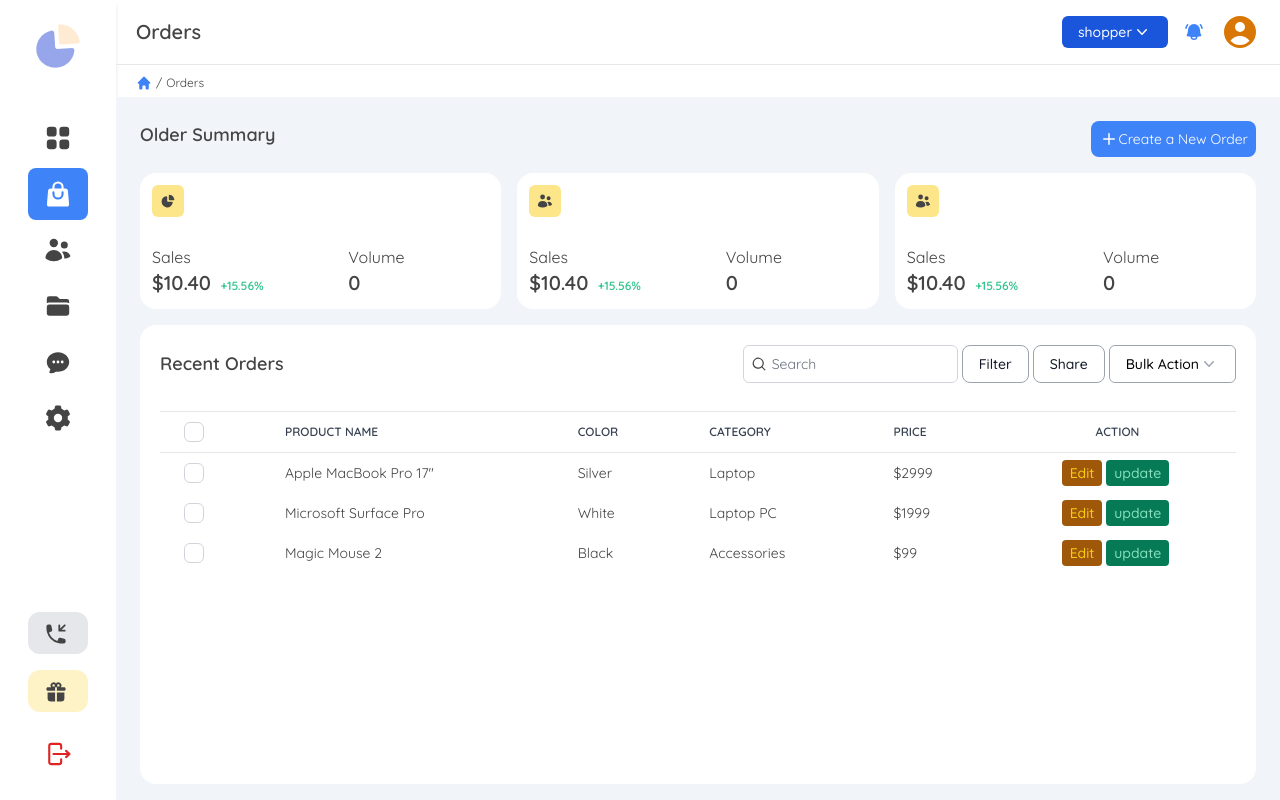
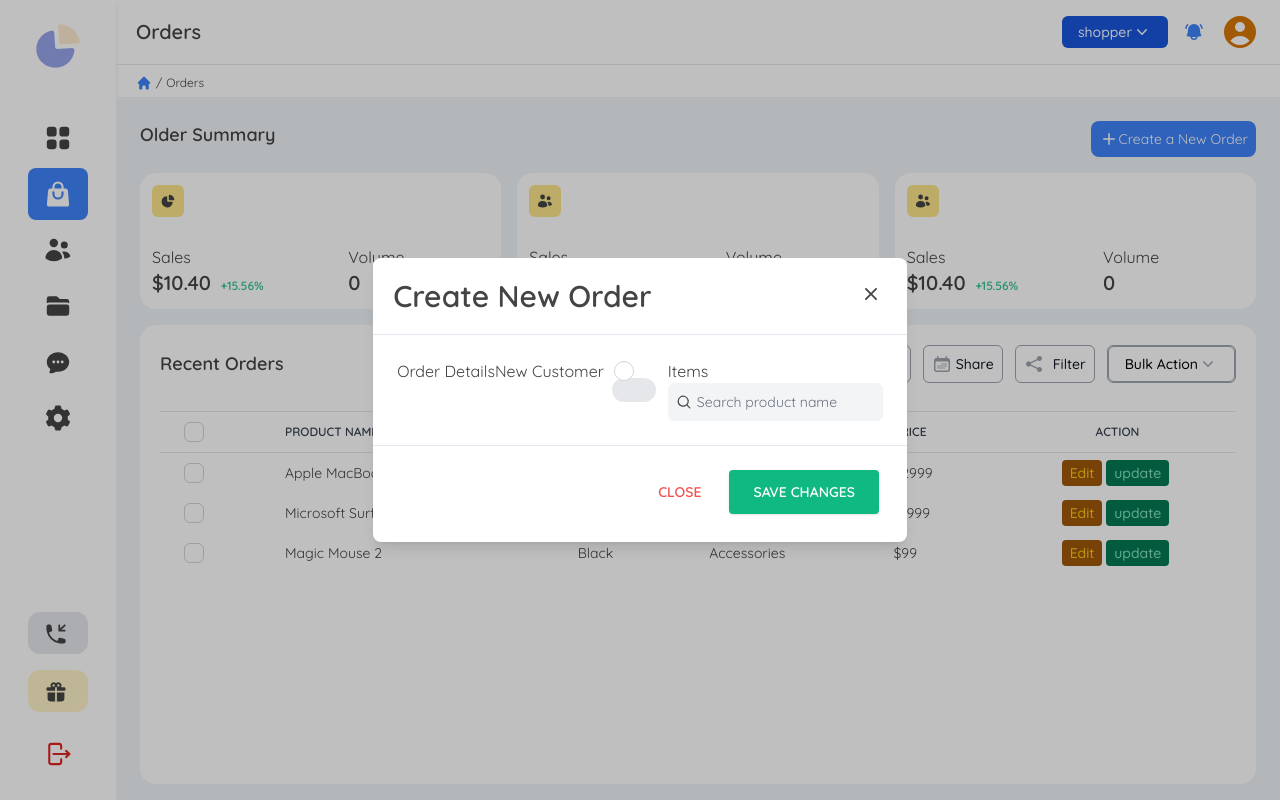
Before and after one commit to Ruan-Rita/Metrix-SaaS, a Next.js app in the folder client/: page /orders in a window 1280 px wide. Built offline with nearby package versions, Linux system fonts and the light colour scheme.

Commit message:
Client: update page Order

```diff
--- a/client/components/Templates/Main.tsx
+++ b/client/components/Templates/Main.tsx
@@ -1,5 +1,5 @@
 import Header from "../Header";
-import SideBar from "../SideBar/Index";
+import SideBar from "../SideBar";
 
 export default function MainTemplate({ children, title }) {
 
--- a/client/components/core/Dropdown/index.tsx
+++ b/client/components/core/Dropdown/index.tsx
@@ -47,7 +47,7 @@ export default function Dropdown({ items = [], label, onChange, theme, className
     }
     return (
         <div className={`relative ${className}`}>
-            <button data-dropdown-toggle={idDropdown} className={`w-fit h-full focus:ring-2 focus:outline-none font-medium rounded-md text-sm px-4 py-1.5 text-center inline-flex items-center ${themeColor[theme ? theme : ThemeColorDropDown.default].button}`} type="button">
+            <button data-dropdown-toggle={idDropdown} className={`${className} w-fit h-full focus:ring-2 focus:outline-none font-medium rounded-md text-sm px-4 py-1.5 text-center inline-flex items-center ${themeColor[theme ? theme : ThemeColorDropDown.default].button}`} type="button">
                 {renderValue()}
                 <ChevronDownIcon className={`ml-auto w-5 h-5 ${themeColor[theme ? theme : ThemeColorDropDown.default].icon}`} />
             </button>
--- /dev/null
+++ b/client/components/core/Modal/Modal.tsx
@@ -0,0 +1,58 @@
+import { LockClosedIcon, XMarkIcon } from '@heroicons/react/20/solid';
+import { ModalBaseProps } from './Typing';
+
+export default function ModalBase({ width, header, children, close, open, children_header = false, close_button = true }: ModalBaseProps) {
+    return (
+        <>
+            {open ? (
+                <>
+                    <div
+                        className={`justify-center items-center flex overflow-x-hidden overflow-y-auto fixed inset-0 z-50 outline-none focus:outline-none w-[${width}px]`}
+                    >
+                        <div className="relative w-auto my-6 mx-auto max-w-3xl">
+                            <div className="border-0 rounded-lg shadow-lg relative flex flex-col w-full bg-white outline-none focus:outline-none">
+                                {children_header ? children_header : (
+                                    <div className="flex items-start justify-between p-5 border-b border-solid border-slate-200 rounded-t">
+                                        <h3 className="text-3xl font-semibold">
+                                            {header}
+                                        </h3>
+                                        <button
+                                            className="p-1 ml-auto bg-transparent border-0 text-black float-right text-3xl leading-none font-semibold outline-none focus:outline-none"
+                                            onClick={() => close()}
+                                        >
+                                            <span className="bg-transparent h-6 w-6 text-2xl block outline-none focus:outline-none">
+                                                <XMarkIcon className="text-black" />
+                                            </span>
+                                        </button>
+                                    </div>
+                                )}
+                                <div className="relative p-6 flex-auto">
+                                    {children}
+                                </div>
+                                <div className="flex items-center justify-end p-6 border-t border-solid border-slate-200 rounded-b">
+
+                                    {close_button ?
+                                        <button
+                                            className="text-red-500 background-transparent font-bold uppercase px-6 py-2 text-sm outline-none focus:outline-none mr-1 mb-1 ease-linear transition-all duration-150"
+                                            type="button"
+                                            onClick={() => close()}>Close</button>
+                                        : null
+                                    }
+                                    <button
+                                        className="bg-emerald-500 text-white active:bg-emerald-600 font-bold uppercase text-sm px-6 py-3 rounded shadow hover:shadow-lg outline-none focus:outline-none mr-1 mb-1 ease-linear transition-all duration-150"
+                                        type="button"
+                                        onClick={() => close()}
+                                    >
+                                        Save Changes
+                                    </button>
+                                </div>
+                            </div>
+                        </div>
+                    </div>
+                    <div className="opacity-25 fixed inset-0 z-40 bg-black"></div>
+                </>
+            ) : null
+            }
+        </>
+    );
+}
--- a/client/components/core/Submit/index.tsx
+++ b/client/components/core/Submit/index.tsx
@@ -1,14 +1,15 @@
-import { ButtonHTMLAttributes } from "react"
+import { ButtonHTMLAttributes, ReactNode } from "react"
 
 interface ISubmitButton extends ButtonHTMLAttributes<HTMLButtonElement> {
-  label: string
+  label?: string
   type?: 'submit' | 'button' | 'reset'
+  children?: ReactNode
 }
 
-export default function SubmitButton({ label, type = 'submit', ...rest }: ISubmitButton) {
+export default function SubmitButton({ label, type = 'submit', children, ...rest }: ISubmitButton) {
 
   function getProps() {
-    let className = "group relative w-40 flex py-2 px-4 justify-center rounded-lg mx-auto border border-transparent bg-indigo-600 text-sm font-medium text-white hover:bg-indigo-700 focus:outline-none focus:ring-2 focus:ring-indigo-500 focus:ring-offset-2"
+    let className = "group relative flex p-2 justify-center rounded-md border border-transparent bg-indigo-600 text-sm font-medium text-white hover:bg-indigo-700 focus:outline-none focus:ring-2 focus:ring-indigo-500 focus:ring-offset-2"
     rest.className = `${rest.className} ${className}`
 
     return {
@@ -18,10 +19,10 @@ export default function SubmitButton({ label, type = 'submit', ...rest }: ISubmi
 
   return (
     <button
-      type="submit"
+      type={type}
       {...getProps()}
     >
-      {label}
+      {children ? children : label}
     </button>
   )
 }
--- /dev/null
+++ b/client/pages/orders/Filters/PopoverFilter.tsx
@@ -0,0 +1,51 @@
+import Dropdown from "../../../components/core/Dropdown";
+import Input from "../../../components/core/Input";
+import SubmitButton from "../../../components/core/Submit";
+import { ThemeColorDropDown } from "../../../util/Enums";
+
+export default function PopoverFilter({ show }) {
+
+    return (
+        <>
+            {show ? (
+                <div className="text-left absolute top-10 p-5 right-0 w-[330px] h-min bg-white shadow-2xl z-10 rounded-lg">
+                    <h1 className="font-bold text-lg">Filter</h1>
+                    <div className="mt-2">
+                        <h2 className="mb-2">Order Type:</h2>
+                        <div className="flex justify-between">
+                            <div className="flex">
+                                <Input type="checkbox" className="!w-5 h-5 border border-gray-300 bg-white !p-0 mr-2" />
+                                Home Delivery
+                            </div>
+                            <div className="flex">
+                                <Input type="checkbox" className="!w-5 h-5 border border-gray-300 bg-white !p-0 mr-2" />
+                                Pick Up
+                            </div>
+                        </div>
+                    </div>
+                    <hr className="my-6 text-gray-200" />
+                    <div className="mb-4">
+                        <h2 className="mb-2">Status:</h2>
+                        <div>
+                            <Dropdown theme={ThemeColorDropDown.bgWhite} className="w-full border rounded-md" items={['all', 'one']} />
+                        </div>
+                        <h2 className="my-2">Customer:</h2>
+                        <div>
+                            <Dropdown theme={ThemeColorDropDown.bgWhite} className="w-full border rounded-md" items={['all', 'one']} />
+                        </div>
+                    </div>
+                    <div>
+                        <h2 className="mb-2">Amount:</h2>
+                        <div className="flex justify-between gap-4">
+                            <Input placeholder="0.0" type="text" className="border border-gray-300 bg-white" label="From" />
+                            <Input placeholder="0.0" type="text" className="border border-gray-300 bg-white" label="To" />
+                        </div>
+                    </div>
+                    <div>
+                        <SubmitButton className="w-full mt-4" label="Filter" />
+                    </div>
+                </div>
+            ) : null}
+        </>
+    )
+}
--- a/client/pages/orders/index.tsx
+++ b/client/pages/orders/index.tsx
@@ -1,14 +1,20 @@
-import { ChartPieIcon, PlusIcon, ShoppingBagIcon, UsersIcon } from "@heroicons/react/20/solid";
-import Image from "next/image";
+import { useState } from 'react'
+import { CalendarDaysIcon, CalendarIcon, ChartPieIcon, FunnelIcon, PlusIcon, ShareIcon, ShoppingBagIcon, UsersIcon } from "@heroicons/react/20/solid";
 import Dropdown from "../../components/core/Dropdown";
 import Input from "../../components/core/Input";
+import ModalBase from "../../components/core/Modal/Modal";
 import SubmitButton from "../../components/core/Submit";
 import TableBase from "../../components/core/TableBase";
 import InfoCard from "../../components/InfoCard/InfoCard";
 import MainTemplate from "../../components/Templates/Main";
 import { ThemeColorDropDown } from "../../util/Enums";
+import PopoverFilter from './Filters/PopoverFilter';
 
 export default function Home() {
+  const [openPopoverFilter, setOpenPopoverFilter] = useState(false)
+  const [openPopoverFilterDate, setOpenPopoverFilterDate] = useState(false)
+  const [openModal, setOpenModal] = useState(false)
+  const [openModalOrder, setOpenModalOrder] = useState(true)
   const Orders = ['item 1', 'item 2']
 
   const titles = ['Product name', 'Color', 'Category', 'Price'];
@@ -30,15 +36,31 @@ export default function Home() {
   }];
 
   function renderMenuRecentOrders() {
-    return (<div className="flex gap-1">
-      <div className="flex">
-        <Input type="search" placeholder="Search" className="border border-gray-300 bg-white" />
+    return (
+      <div className="flex gap-1">
+        <div className="flex">
+          <Input type="search" placeholder="Search" className="border border-gray-300 bg-white" />
+        </div>
+        <div className="relative">
+          <SubmitButton onClick={() => setOpenPopoverFilter(!openPopoverFilter)} className="mx-2 w-20 flex justify-between border-solid !border-gray-400 bg-white !text-gray-900">
+            <FunnelIcon className="fill-gray-400" width={20} /> Filter
+          </SubmitButton>
+          <PopoverFilter show={openPopoverFilter} />
+        </div>
+        <div className="relative">
+          <SubmitButton onClick={() => setOpenPopoverFilterDate(!openPopoverFilterDate)} className="mr-2 w-20 flex justify-between border-solid !border-gray-400 bg-white !text-gray-900">
+            <CalendarDaysIcon className="fill-gray-400" width={20} /> Share
+          </SubmitButton>
+          <PopoverFilter show={openPopoverFilterDate} />
+        </div>
+        <div className="relative">
+          <SubmitButton onClick={() => setOpenModal(!openModal)} className="mr-2 w-20 flex justify-between border-solid !border-gray-400 bg-white !text-gray-900">
+            <ShareIcon className="fill-gray-400" width={20} /> Filter
+          </SubmitButton>
+        </div>
+        <Dropdown className="border rounded-md !border-gray-400 bg-white" theme={ThemeColorDropDown.bgWhite} items={['item 1', 'item 2', 'item 3']} label={'Bulk Action'} />
       </div>
-      <SubmitButton label="Filter" className="w-max border-solid !border-gray-400 bg-white !text-gray-900" />
-      <SubmitButton label="Share" className="w-max border-solid !border-gray-400 bg-white !text-gray-900" />
-      <Dropdown className="border rounded-md !border-gray-400 bg-white" theme={ThemeColorDropDown.bgWhite} items={['item 1', 'item 2', 'item 3']} label={'Bulk Action'} />
-
-    </div>)
+    )
   }
   return (
     <MainTemplate title="Orders">
@@ -104,6 +126,37 @@ export default function Home() {
             </div>}
         </InfoCard>
       </section>
+      <ModalBase header="Test Mesmo" close={() => setOpenModal(false)} open={openModal}>
+        <p className="my-4 text-slate-500 text-lg leading-relaxed">
+          I always felt like I could do anything. That’s the main
+          thing people are controlled by! Thoughts- their perception
+          of themselves! They're slowed down by their perception of
+          themselves. If you're taught you can’t do anything, you
+          won’t do anything. I was taught I could do everything.
+        </p>
+      </ModalBase>
+      <ModalBase width='600' header="Create New Order" close={() => setOpenModalOrder(false)} open={openModalOrder}>
+        <div className="flex">
+          <div className="flex justify-between">
+            <h1>Order Details</h1>
+            <div className="flex content-center">
+              New Customer
+              <label className="ml-2 relative inline-flex items-center cursor-pointer">
+                <input type="checkbox" value="" className="sr-only peer" />
+                <div className="w-11 h-6 bg-gray-200 peer-focus:outline-none peer-focus:ring-4 peer-focus:ring-blue-300 dark:peer-focus:ring-blue-800 rounded-full peer dark:bg-gray-700 peer-checked:after:translate-x-full peer-checked:after:border-white after:content-[''] after:absolute after:top-[2px] after:left-[2px] after:bg-white after:border-gray-300 after:border after:rounded-full after:h-5 after:w-5 after:transition-all dark:border-gray-600 peer-checked:bg-blue-600"></div>
+                <span className="ml-3 text-sm font-medium text-gray-900 dark:text-gray-300"></span>
+              </label>
+            </div>
+          </div>
+          <div>
+            <h1>Items</h1>
+            <Input type="search" placeholder="Search product name" />
+            <div>
+
+            </div>
+          </div>
+        </div>
+      </ModalBase>
     </MainTemplate >
   )
 }
```
Also changed, not shown: client/components/core/Modal/Typing.d.ts (added, +16 -0 lines), 1 other file (tests, documents, lock files or other folders).
